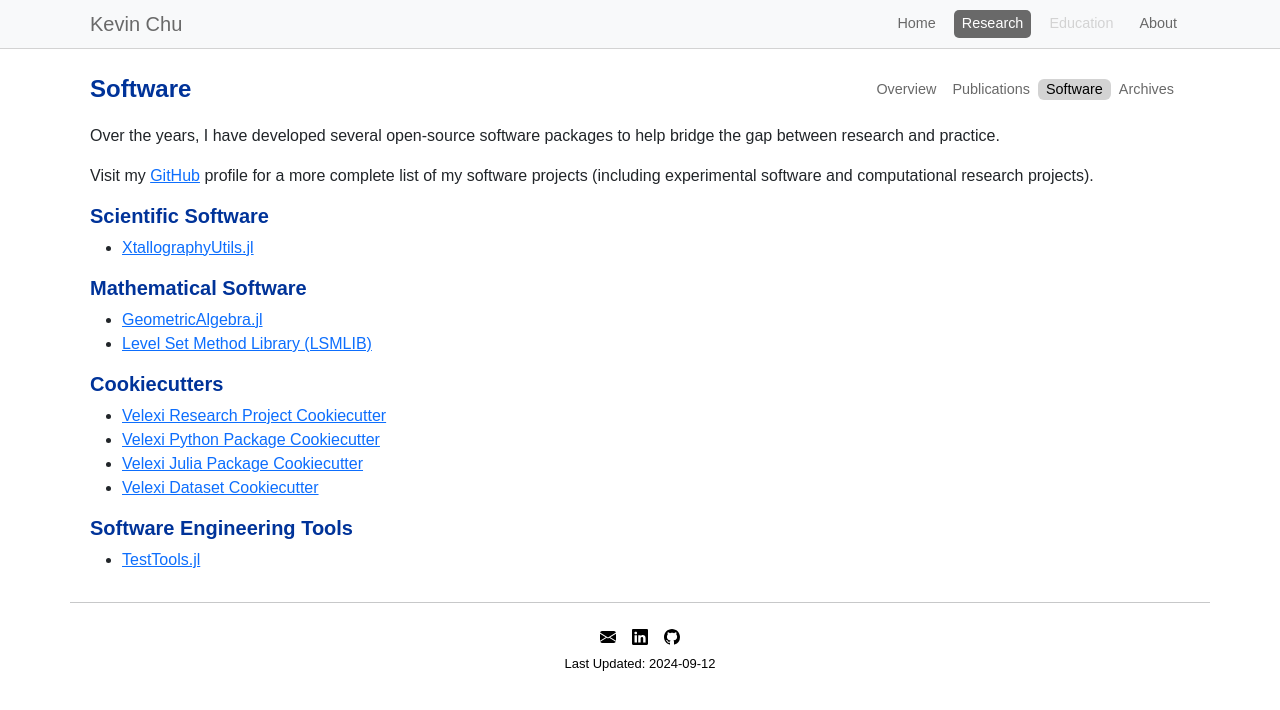
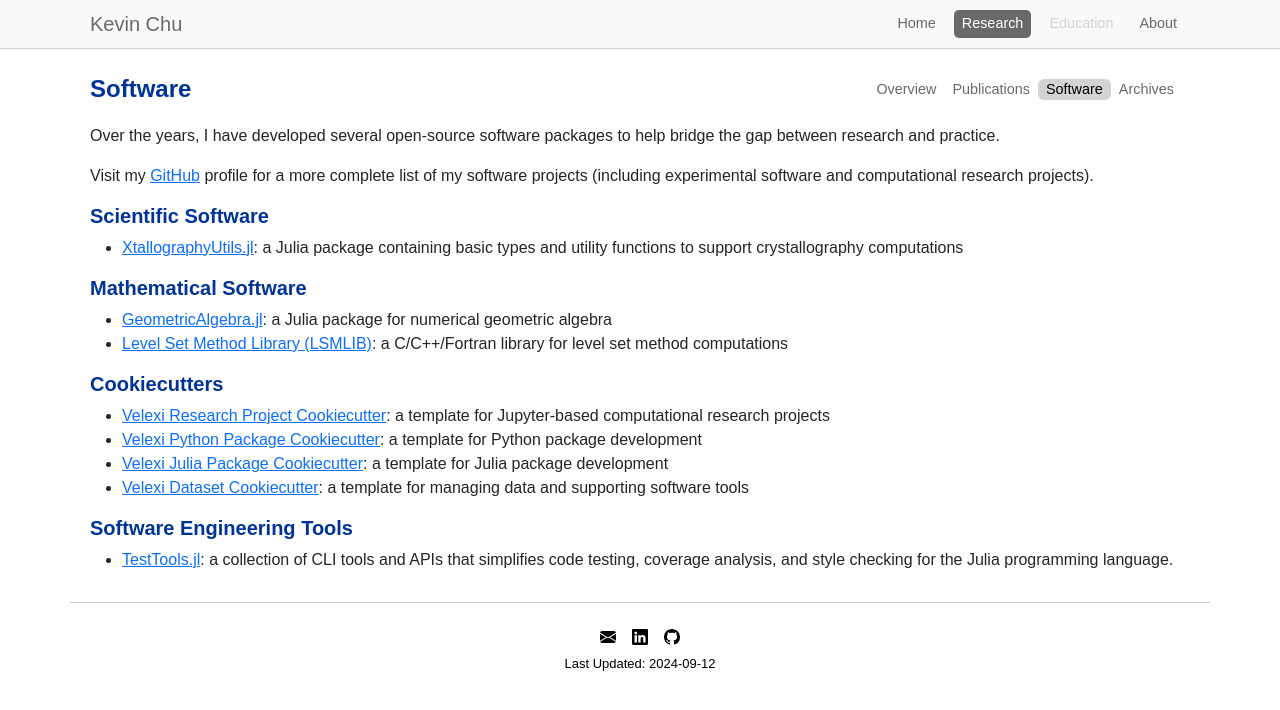
Before and after one commit to ktchu/ktchu.github.io, a Jekyll site: the page built from research/software.html, in a window 1280 px wide. Shown: the top 710 px of the page. Built offline with Jekyll 4.4.1, drawn with Linux system fonts in a browser that asks for light colours.

Commit message:
Add descriptions to software packages.

```diff
--- a/research/software.html
+++ b/research/software.html
@@ -20,8 +20,9 @@ my software projects (including experimental software and computational research
   <ul>
     <li>
       <a href="https://github.com/velexi-research/XtallographyUtils.jl">
-        XtallographyUtils.jl
-      </a>
+        XtallographyUtils.jl</a>:
+      a Julia package containing basic types and utility functions to support
+      crystallography computations
     </li>
   </ul>
 <section>
@@ -31,14 +32,14 @@ my software projects (including experimental software and computational research
   <ul>
     <li>
       <a href="https://github.com/velexi-research/GeometricAlgebra.jl">
-        GeometricAlgebra.jl
-      </a>
+        GeometricAlgebra.jl</a>:
+      a Julia package for numerical geometric algebra
     </li>
 
     <li>
       <a href="https://github.com/velexi-research/LSMLIB">
-        Level Set Method Library (LSMLIB)
-      </a>
+        Level Set Method Library (LSMLIB)</a>:
+      a C/C++/Fortran library for level set method computations
     </li>
   </ul>
 </section>
@@ -48,26 +49,26 @@ my software projects (including experimental software and computational research
   <ul>
     <li>
       <a href="https://github.com/velexi-research/VLXI-Cookiecutter-Research">
-        Velexi Research Project Cookiecutter
-      </a>
+        Velexi Research Project Cookiecutter</a>:
+      a template for Jupyter-based computational research projects
     </li>
 
     <li>
       <a href="https://github.com/velexi-research/VLXI-Cookiecutter-Python">
-        Velexi Python Package Cookiecutter
-      </a>
+        Velexi Python Package Cookiecutter</a>:
+      a template for Python package development
     </li>
 
     <li>
       <a href="https://github.com/velexi-research/VLXI-Cookiecutter-Julia">
-        Velexi Julia Package Cookiecutter
-      </a>
+        Velexi Julia Package Cookiecutter</a>:
+      a template for Julia package development
     </li>
 
     <li>
       <a href="https://github.com/velexi-research/VLXI-Cookiecutter-Dataset">
-        Velexi Dataset Cookiecutter
-      </a>
+        Velexi Dataset Cookiecutter</a>:
+      a template for managing data and supporting software tools
     </li>
   </ul>
 </section>
@@ -77,7 +78,8 @@ my software projects (including experimental software and computational research
   <ul>
     <li>
       <a href="https://github.com/velexi-research/TestTools.jl">
-        TestTools.jl
-      </a>
+        TestTools.jl</a>:
+      a collection of CLI tools and APIs that simplifies code testing, coverage
+      analysis, and style checking for the Julia programming language.
     </li>
 </section>
```
